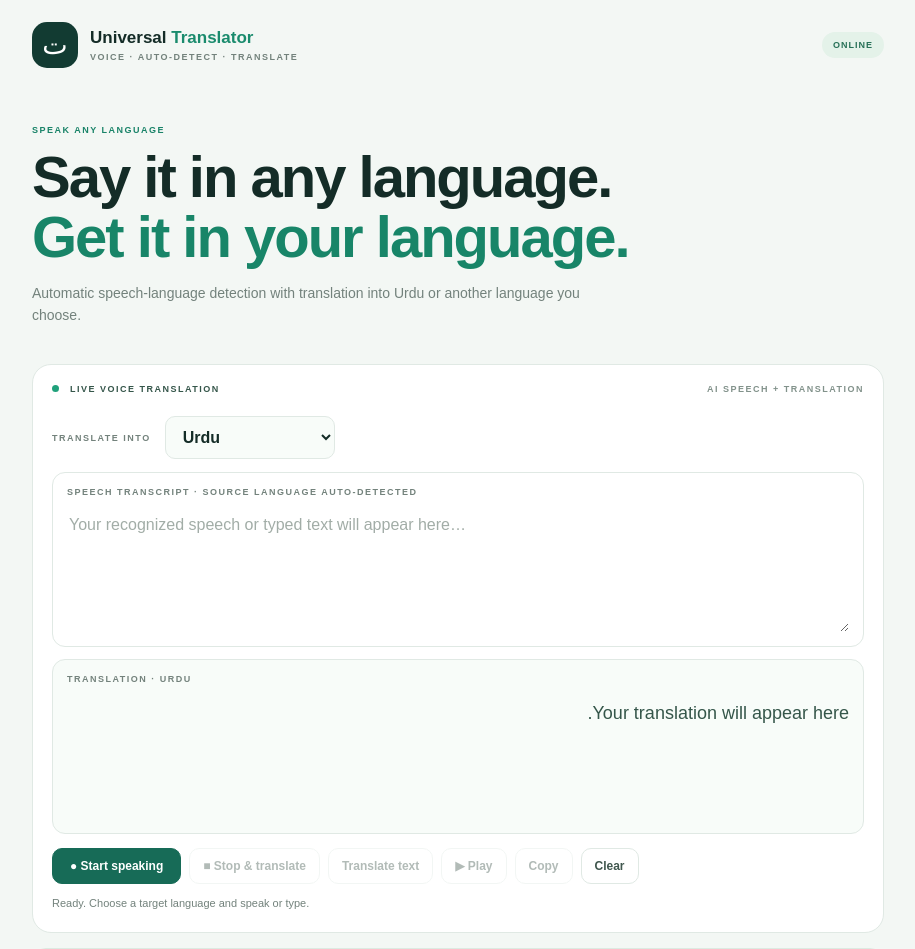
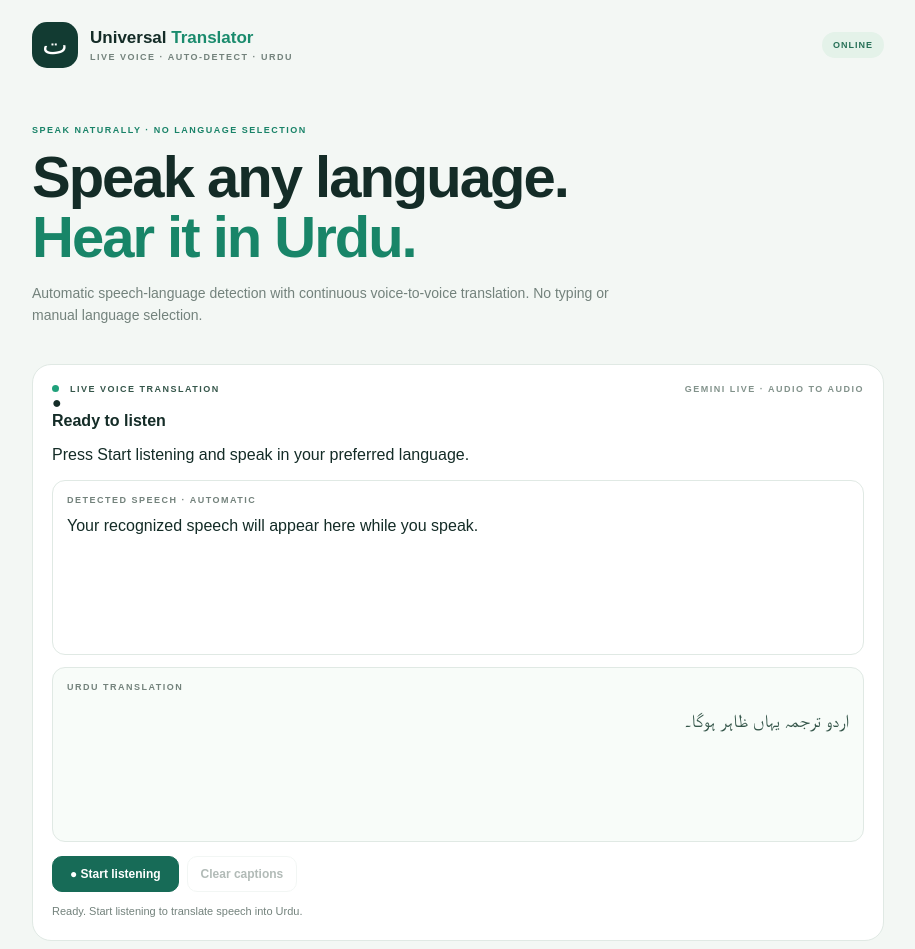
Before and after one commit to portfoliopk/project, a Next.js app: page / in a window 1280 px wide. Shown: the top 949 px of the page, without its empty margins (182-1097 px from the left). Built offline with nearby package versions, Linux system fonts and the light colour scheme.

Commit message:
Build automatic live Urdu voice translator with Gemini

```diff
--- a/app/page.js
+++ b/app/page.js
@@ -1,25 +1,265 @@
 'use client';
-import {useEffect,useRef,useState} from "react";
 
-const languages=["Urdu","Pashto","English","Arabic","Punjabi","Hindi","Persian","Turkish","French","German","Spanish","Chinese","Japanese","Russian","Bengali","Portuguese","Italian","Korean"];
-export default function Home(){
- const [source,setSource]=useState(""),[translated,setTranslated]=useState(""),[target,setTarget]=useState("Urdu"),[status,setStatus]=useState("Ready. Choose a target language and speak or type."),[recording,setRecording]=useState(false),[busy,setBusy]=useState(false),[offline,setOffline]=useState(false),[detected,setDetected]=useState("");
- const recorder=useRef(null),chunks=useRef([]);
- useEffect(()=>{setOffline(!navigator.onLine);const on=()=>setOffline(false),off=()=>setOffline(true);addEventListener("online",on);addEventListener("offline",off);if("serviceWorker"in navigator)navigator.serviceWorker.register("/sw.js").catch(()=>{});return()=>{removeEventListener("online",on);removeEventListener("offline",off);recorder.current?.stream?.getTracks().forEach(t=>t.stop())}},[]);
- async function process(form){setBusy(true);setStatus("Recognizing speech and translating…");try{const res=await fetch("/api/translate",{method:"POST",body:form});const data=await res.json();if(!res.ok)throw new Error(data.error||"Translation failed.");setSource(data.transcript);setTranslated(data.translation);setDetected(data.detectedLanguage);setStatus("Translation complete.");}catch(e){setStatus(e.message||"Could not translate. Please try again.");}finally{setBusy(false)}}
- async function translateTyped(){if(!source.trim())return setStatus("Enter some text first.");const f=new FormData();f.append("text",source);f.append("targetLanguage",target);await process(f)}
- async function startRecording(){if(!navigator.mediaDevices?.getUserMedia||!window.MediaRecorder)return setStatus("Audio recording is not supported in this browser. Try Chrome on Android.");try{const stream=await navigator.mediaDevices.getUserMedia({audio:true});chunks.current=[];const mime=["audio/webm;codecs=opus","audio/webm","audio/mp4"].find(t=>MediaRecorder.isTypeSupported(t));const r=new MediaRecorder(stream,mime?{mimeType:mime}:undefined);recorder.current=r;r.ondataavailable=e=>{if(e.data.size)chunks.current.push(e.data)};r.onstop=async()=>{stream.getTracks().forEach(t=>t.stop());const blob=new Blob(chunks.current,{type:r.mimeType||"audio/webm"});if(!blob.size){setStatus("No audio captured. Please try again.");return}const f=new FormData();f.append("audio",blob,"speech.webm");f.append("targetLanguage",target);await process(f)};r.start();setRecording(true);setStatus("Recording… speak naturally, then press Stop & translate.");}catch(e){setStatus(e.name==="NotAllowedError"?"Microphone permission was denied. Allow microphone access and try again.":"Could not access the microphone.");}}
- function stopRecording(){if(recorder.current&&recorder.current.state!=="inactive"){setRecording(false);setStatus("Uploading your recording…");recorder.current.stop()}}
- function speak(){if(!translated)return setStatus("There is no translation to play.");if(!("speechSynthesis"in window))return setStatus("Speech output is unavailable in this browser.");const u=new SpeechSynthesisUtterance(translated);u.lang=target==="Urdu"?"ur-PK":target==="Pashto"?"ps-AF":target==="Arabic"?"ar-SA":target==="English"?"en-US":target; speechSynthesis.cancel();speechSynthesis.speak(u)}
- async function copy(){try{await navigator.clipboard.writeText(translated);setStatus("Translation copied.")}catch{setStatus("Clipboard access unavailable.")}}
- return <main className="shell"><header className="topbar"><div className="brandmark">ت</div><div className="brandcopy"><strong>Universal <span>Translator</span></strong><small>VOICE · AUTO-DETECT · TRANSLATE</small></div><div className={"network "+(offline?"isOffline":"")}>{offline?"OFFLINE":"ONLINE"}</div></header>
- <section className="intro"><p className="kicker">SPEAK ANY LANGUAGE</p><h1>Say it in any language.<br/><em>Get it in your language.</em></h1><p className="sub">Automatic speech-language detection with translation into Urdu or another language you choose.</p></section>
- <section className="conversation"><div className="sectionhead"><div><i/> LIVE VOICE TRANSLATION</div><span className="mode">AI SPEECH + TRANSLATION</span></div>
- <div className="targetRow"><label htmlFor="targetLanguage">TRANSLATE INTO</label><select id="targetLanguage" value={target} onChange={e=>setTarget(e.target.value)}>{languages.map(l=><option key={l} value={l}>{l}</option>)}</select></div>
- <label className="panel"><span className="panelTitle">SPEECH TRANSCRIPT · SOURCE LANGUAGE AUTO-DETECTED</span><textarea value={source} onChange={e=>setSource(e.target.value)} placeholder="Your recognized speech or typed text will appear here…"/></label>
- <div className="panel output"><span className="panelTitle">TRANSLATION · {target.toUpperCase()}</span><div className="result" dir={["Urdu","Arabic","Persian"].includes(target)?"rtl":"auto"}>{translated||"Your translation will appear here."}</div></div>
- <div className="actions"><button className="primary" disabled={busy||recording} onClick={startRecording}>● Start speaking</button><button disabled={!recording||busy} onClick={stopRecording}>■ Stop & translate</button><button disabled={busy||!source.trim()} onClick={translateTyped}>Translate text</button><button disabled={!translated} onClick={speak}>▶ Play</button><button disabled={!translated} onClick={copy}>Copy</button><button onClick={()=>{setSource("");setTranslated("");setDetected("");setStatus("Cleared.")}}>Clear</button></div>
- <p className="status" role="status">{busy?"Please wait… ":status}</p>{detected&&<p className="detected">Detected source language: <strong>{detected}</strong></p>}
- </section>
- <section className="offlineCard"><div className="offlineIcon">⌁</div><div><strong>Internet required for AI translation</strong><p>Speech recognition and translation use a secure server-side AI connection. The interface can be installed as a PWA, but AI speech translation does not work offline in this version.</p></div></section><footer>Your API key stays on the server · Audio is sent to the configured AI provider for transcription.</footer></main>
+import { useEffect, useRef, useState } from "react";
+import { GoogleGenAI, Modality } from "@google/genai";
+
+const MODEL = "gemini-3.5-live-translate-preview";
+const INPUT_RATE = 16000;
+const OUTPUT_RATE = 24000;
+
+function toBase64(bytes) {
+  let binary = "";
+  const chunkSize = 0x8000;
+  for (let i = 0; i < bytes.length; i += chunkSize) {
+    binary += String.fromCharCode(...bytes.subarray(i, i + chunkSize));
+  }
+  return btoa(binary);
 }
+
+function floatToPcm16(float32) {
+  const output = new Int16Array(float32.length);
+  for (let i = 0; i < float32.length; i++) {
+    const sample = Math.max(-1, Math.min(1, float32[i]));
+    output[i] = sample < 0 ? sample * 0x8000 : sample * 0x7fff;
+  }
+  return output;
+}
+
+function resample(input, inputRate, outputRate) {
+  if (inputRate === outputRate) return input;
+  const ratio = inputRate / outputRate;
+  const length = Math.floor(input.length / ratio);
+  const output = new Float32Array(length);
+  for (let i = 0; i < length; i++) {
+    const start = Math.floor(i * ratio);
+    const end = Math.min(Math.floor((i + 1) * ratio), input.length);
+    let sum = 0;
+    for (let j = start; j < end; j++) sum += input[j];
+    output[i] = sum / Math.max(1, end - start);
+  }
+  return output;
+}
+
+export default function Home() {
+  const [status, setStatus] = useState("Ready. Start listening to translate speech into Urdu.");
+  const [connected, setConnected] = useState(false);
+  const [connecting, setConnecting] = useState(false);
+  const [inputText, setInputText] = useState("");
+  const [outputText, setOutputText] = useState("");
+  const [offline, setOffline] = useState(false);
+  const [error, setError] = useState("");
+  const sessionRef = useRef(null);
+  const streamRef = useRef(null);
+  const audioContextRef = useRef(null);
+  const processorRef = useRef(null);
+  const sourceRef = useRef(null);
+  const nextPlayTimeRef = useRef(0);
+  const activeSourcesRef = useRef(new Set());
+
+  useEffect(() => {
+    const update = () => setOffline(!navigator.onLine);
+    update();
+    window.addEventListener("online", update);
+    window.addEventListener("offline", update);
+    if ("serviceWorker" in navigator) navigator.serviceWorker.register("/sw.js").catch(() => {});
+    return () => {
+      window.removeEventListener("online", update);
+      window.removeEventListener("offline", update);
+      stopAudioCapture();
+      sessionRef.current?.close?.();
+    };
+  }, []);
+
+  function stopAudioCapture() {
+    if (processorRef.current) {
+      processorRef.current.disconnect();
+      processorRef.current.onaudioprocess = null;
+      processorRef.current = null;
+    }
+    sourceRef.current?.disconnect();
+    sourceRef.current = null;
+    streamRef.current?.getTracks().forEach((track) => track.stop());
+    streamRef.current = null;
+    if (audioContextRef.current) {
+      audioContextRef.current.close().catch(() => {});
+      audioContextRef.current = null;
+    }
+  }
+
+  function playPcm(base64Audio) {
+    const context = audioContextRef.current;
+    if (!context) return;
+    const binary = atob(base64Audio);
+    const bytes = new Uint8Array(binary.length);
+    for (let i = 0; i < binary.length; i++) bytes[i] = binary.charCodeAt(i);
+    const pcm = new Int16Array(bytes.buffer);
+    const samples = new Float32Array(pcm.length);
+    for (let i = 0; i < pcm.length; i++) samples[i] = pcm[i] / 32768;
+    const buffer = context.createBuffer(1, samples.length, OUTPUT_RATE);
+    buffer.copyToChannel(samples, 0);
+    const source = context.createBufferSource();
+    source.buffer = buffer;
+    source.connect(context.destination);
+    const startAt = Math.max(context.currentTime + 0.04, nextPlayTimeRef.current);
+    source.start(startAt);
+    nextPlayTimeRef.current = startAt + buffer.duration;
+    activeSourcesRef.current.add(source);
+    source.onended = () => activeSourcesRef.current.delete(source);
+  }
+
+  async function startLive() {
+    if (connected || connecting) return;
+    if (!navigator.mediaDevices?.getUserMedia) {
+      setError("Microphone access requires HTTPS and a supported browser.");
+      return;
+    }
+    setConnecting(true);
+    setError("");
+    setStatus("Connecting to live Urdu translation…");
+    try {
+      const tokenResponse = await fetch("/api/live-token", { method: "POST" });
+      const tokenData = await tokenResponse.json();
+      if (!tokenResponse.ok) throw new Error(tokenData.error || "Could not create a secure Gemini session.");
+
+      const ai = new GoogleGenAI({ apiKey: tokenData.token });
+      const context = new AudioContext();
+      audioContextRef.current = context;
+      await context.resume();
+
+      const session = await ai.live.connect({
+        model: MODEL,
+        config: {
+          responseModalities: [Modality.AUDIO],
+          inputAudioTranscription: {},
+          outputAudioTranscription: {},
+          translationConfig: {
+            targetLanguageCode: "ur",
+            echoTargetLanguage: true
+          }
+        },
+        callbacks: {
+          onopen: () => {
+            setConnected(true);
+            setConnecting(false);
+            setStatus("Listening. Speak naturally; translated Urdu audio will play automatically.");
+          },
+          onmessage: (message) => {
+            const content = message.serverContent;
+            if (content?.inputTranscription?.text) {
+              setInputText((old) => (old + " " + content.inputTranscription.text).trim());
+            }
+            if (content?.outputTranscription?.text) {
+              setOutputText((old) => (old + " " + content.outputTranscription.text).trim());
+            }
+            for (const part of content?.modelTurn?.parts || []) {
+              if (part.inlineData?.data) playPcm(part.inlineData.data);
+            }
+          },
+          onerror: (event) => {
+            setError(event?.message || "Gemini live connection error.");
+            setStatus("Connection error. Stop and reconnect.");
+          },
+          onclose: () => {
+            setConnected(false);
+            setConnecting(false);
+            setStatus("Connection closed.");
+          }
+        }
+      });
+      sessionRef.current = session;
+
+      const stream = await navigator.mediaDevices.getUserMedia({
+        audio: { channelCount: 1, echoCancellation: true, noiseSuppression: true, autoGainControl: true }
+      });
+      streamRef.current = stream;
+      const input = context.createMediaStreamSource(stream);
+      const processor = context.createScriptProcessor(4096, 1, 1);
+      processorRef.current = processor;
+      sourceRef.current = input;
+      processor.onaudioprocess = (event) => {
+        if (!sessionRef.current) return;
+        const channel = event.inputBuffer.getChannelData(0);
+        const mono16k = resample(channel, context.sampleRate, INPUT_RATE);
+        const pcm = floatToPcm16(mono16k);
+        sessionRef.current.sendRealtimeInput({
+          audio: { data: toBase64(new Uint8Array(pcm.buffer)), mimeType: "audio/pcm;rate=16000" }
+        });
+      };
+      input.connect(processor);
+      processor.connect(context.destination);
+    } catch (e) {
+      setConnecting(false);
+      setConnected(false);
+      stopAudioCapture();
+      sessionRef.current?.close?.();
+      sessionRef.current = null;
+      setError(e.message || "Unable to start live translation.");
+      setStatus("Could not start. Check your API key and microphone permission.");
+    }
+  }
+
+  function stopLive() {
+    sessionRef.current?.close?.();
+    sessionRef.current = null;
+    stopAudioCapture();
+    for (const source of activeSourcesRef.current) {
+      try { source.stop(); } catch {}
+    }
+    activeSourcesRef.current.clear();
+    nextPlayTimeRef.current = 0;
+    setConnected(false);
+    setConnecting(false);
+    setStatus("Stopped. Press Start listening to begin again.");
+  }
+
+  function clearCaptions() {
+    setInputText("");
+    setOutputText("");
+    setError("");
+  }
+
+  return (
+    <main className="shell">
+      <header className="topbar">
+        <div className="brandmark">ت</div>
+        <div className="brandcopy"><strong>Universal <span>Translator</span></strong><small>LIVE VOICE · AUTO-DETECT · URDU</small></div>
+        <div className={"network " + (offline ? "isOffline" : "")}>{offline ? "OFFLINE" : "ONLINE"}</div>
+      </header>
+
+      <section className="intro">
+        <p className="kicker">SPEAK NATURALLY · NO LANGUAGE SELECTION</p>
+        <h1>Speak any language.<br/><em>Hear it in Urdu.</em></h1>
+        <p className="sub">Automatic speech-language detection with continuous voice-to-voice translation. No typing or manual language selection.</p>
+      </section>
+
+      <section className="conversation">
+        <div className="sectionhead"><div><i/> LIVE VOICE TRANSLATION</div><span className="mode">GEMINI LIVE · AUDIO TO AUDIO</span></div>
+        <div className={"listeningPanel " + (connected ? "isListening" : "")}>
+          <div className="micOrb"><span>●</span></div>
+          <strong>{connecting ? "Connecting…" : connected ? "Listening to your voice" : "Ready to listen"}</strong>
+          <p>{connected ? "Source language is detected automatically. Urdu audio plays as translation arrives." : "Press Start listening and speak in your preferred language."}</p>
+        </div>
+        <div className="panel">
+          <span className="panelTitle">DETECTED SPEECH · AUTOMATIC</span>
+          <div className="captionText">{inputText || "Your recognized speech will appear here while you speak."}</div>
+        </div>
+        <div className="panel output">
+          <span className="panelTitle">URDU TRANSLATION</span>
+          <div className="result" dir="rtl">{outputText || "اردو ترجمہ یہاں ظاہر ہوگا۔"}</div>
+        </div>
+        <div className="actions">
+          {!connected ? <button className="primary" disabled={connecting || offline} onClick={startLive}>● Start listening</button> : <button className="stopButton" onClick={stopLive}>■ Stop listening</button>}
+          <button disabled={!inputText && !outputText} onClick={clearCaptions}>Clear captions</button>
+        </div>
+        <p className="status" role="status">{status}</p>
+        {error && <p className="errorText" role="alert">{error}</p>}
+      </section>
+
+      <section className="offlineCard">
+        <div className="offlineIcon">⌁</div>
+        <div><strong>Internet connection required</strong><p>Gemini processes live audio online. The installed PWA can cache its interface, but live AI translation does not work offline. Audio is streamed to Google while the session is active.</p></div>
+      </section>
+      <footer>API credentials stay on the server · Translation target is fixed to Urdu · Microphone access is used only while listening.</footer>
+    </main>
+  );
+}
```
